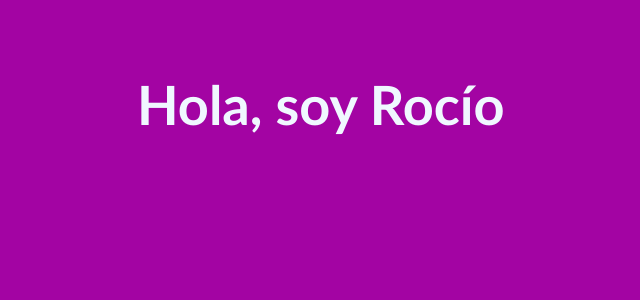
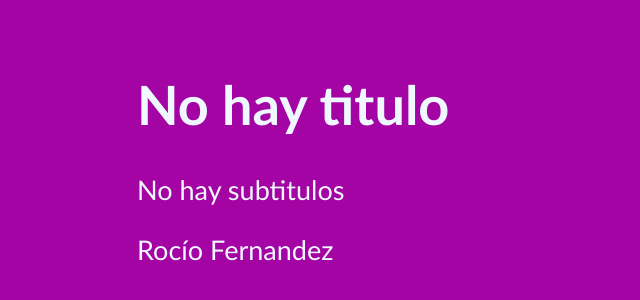
Before and after one commit to SilvanaZ/Thounder_Clouds, a React (Vite) app in the folder ThunderClouds-app/: page / in a window 1280 px wide. Shown: the part 112-412 px from the top of the page, without its empty margins (11-651 px from the left). Built offline with nearby package versions, Linux system fonts and the light colour scheme.

Commit message:
finish proptypes

```diff
--- a/ThunderClouds-app/src/FirstApp.jsx
+++ b/ThunderClouds-app/src/FirstApp.jsx
@@ -1,6 +1,12 @@
+/* Una biblioteca que le permite validar los accesorios que se pasan a su componente. */
 import PropTypes from "prop-types";
 
-export const FirstApp = ({ title, subTitle }) => {
+/**
+ * FirstApp es una función que toma un objeto con tres propiedades (título, subtítulo, nombre) y
+ * devuelve un componente React que muestra los valores de esas propiedades
+ * returns JSX
+ */
+export const FirstApp = ({ title, subTitle, name }) => {
   //console.log(props);
 
   return (
@@ -8,15 +14,20 @@ export const FirstApp = ({ title, subTitle }) => {
       <h1>{title}</h1>
       {/*<code>{JSON.stringify(newMessage)}</code>*/}
       <p>{subTitle}</p>
+      <p>{name}</p>
     </>
   );
 };
 
+/* Una validación de los accesorios que se pasan al componente. */
 FirstApp.propTypes = {
   title: PropTypes.string.isRequired,
-  subTitle: PropTypes.number,
+  subTitle: PropTypes.string,
 };
 
-FirstApp.defaultProps ={
-
-}
+/* Un valor predeterminado para los accesorios. */
+FirstApp.defaultProps = {
+  name: "Rocío Fernandez",
+  subTitle: "No hay subtitulos",
+  title: "No hay titulo",
+};
--- a/ThunderClouds-app/src/main.jsx
+++ b/ThunderClouds-app/src/main.jsx
@@ -13,6 +13,6 @@ import "./styles.css";
 
 ReactDOM.createRoot(document.getElementById("root")).render(
   <React.StrictMode>
-    <FirstApp title="Hola, soy Rocío" />
+    <FirstApp />
   </React.StrictMode>
 );
```
